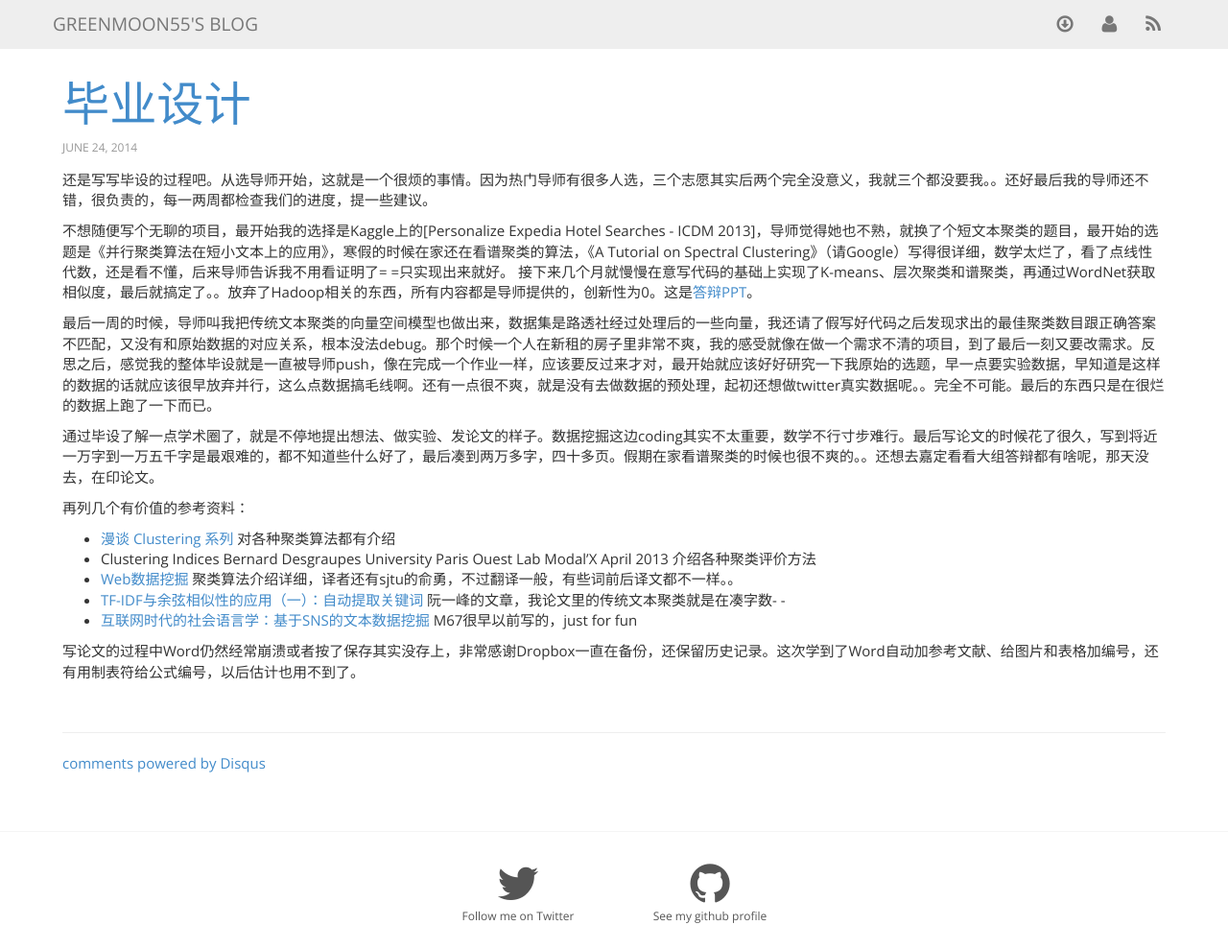
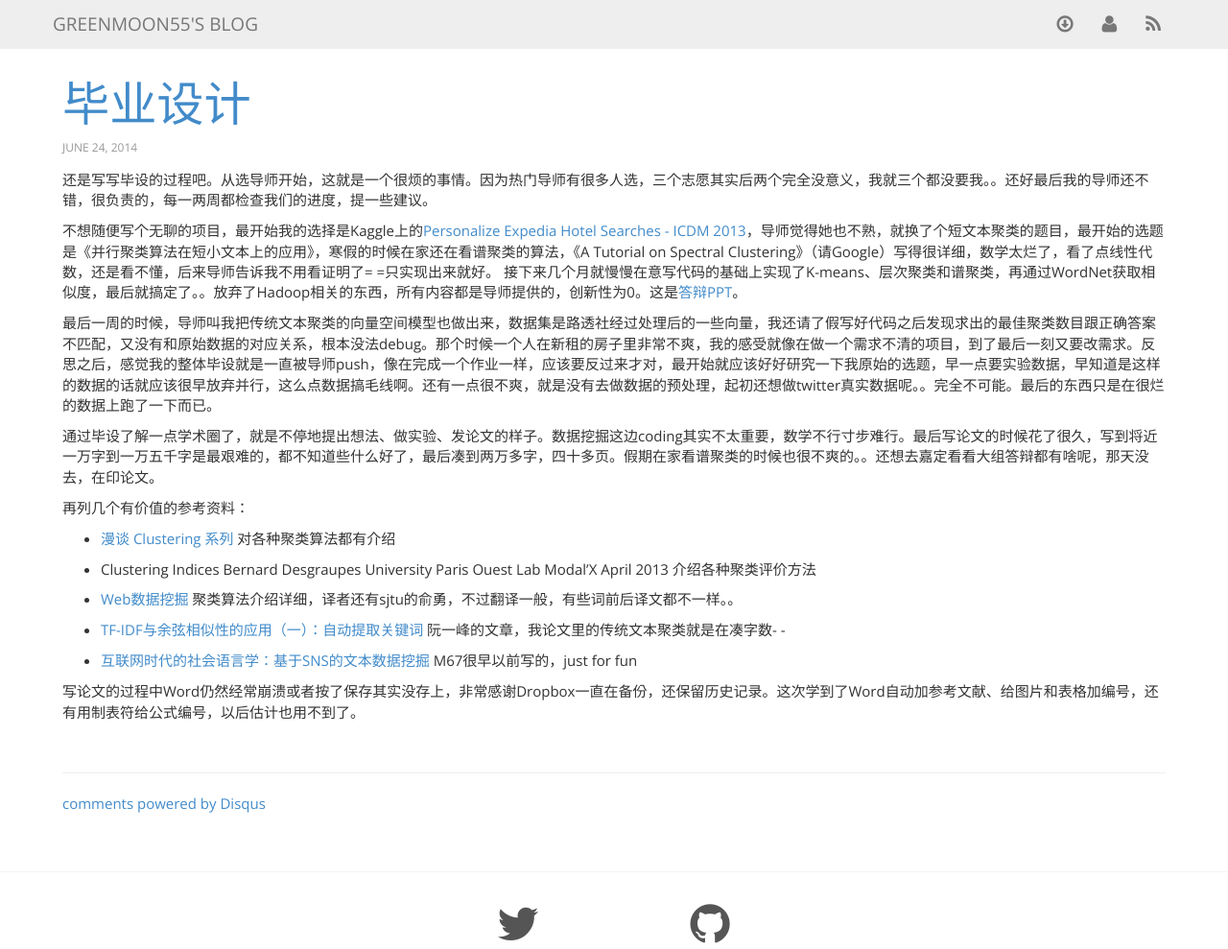
Before and after one commit to greenmoon55/greenmoon55.github.io, a Jekyll site: the page built from _posts/2014-06-24-graduation-thesis.md, in a window 1280 px wide and 1135 px high, cut to the strip 0-989 px from the top of the window. Shown: the whole strip at 96% size. Built offline with Jekyll 4.4.1, drawn with Linux system fonts in a browser that asks for light colours; nearby versions of some CDN libraries; Markdown is read by kramdown in place of the engine named in the settings; comment, search, counter and statistics services are not loaded; part of the change alters nothing that is shown.

```diff
--- a/_posts/2014-06-24-graduation-thesis.md
+++ b/_posts/2014-06-24-graduation-thesis.md
@@ -6,7 +6,7 @@ title: 毕业设计
 
 还是写写毕设的过程吧。从选导师开始，这就是一个很烦的事情。因为热门导师有很多人选，三个志愿其实后两个完全没意义，我就三个都没要我。。还好最后我的导师还不错，很负责的，每一两周都检查我们的进度，提一些建议。
 
-不想随便写个无聊的项目，最开始我的选择是Kaggle上的[Personalize Expedia Hotel Searches - ICDM 2013]，导师觉得她也不熟，就换了个短文本聚类的题目，最开始的选题是《并行聚类算法在短小文本上的应用》，寒假的时候在家还在看谱聚类的算法，《A Tutorial on Spectral Clustering》（请Google）写得很详细，数学太烂了，看了点线性代数，还是看不懂，后来导师告诉我不用看证明了= =只实现出来就好。
+不想随便写个无聊的项目，最开始我的选择是Kaggle上的[Personalize Expedia Hotel Searches - ICDM 2013](www.kaggle.com/c/expedia-personalized-sort)，导师觉得她也不熟，就换了个短文本聚类的题目，最开始的选题是《并行聚类算法在短小文本上的应用》，寒假的时候在家还在看谱聚类的算法，《A Tutorial on Spectral Clustering》（请Google）写得很详细，数学太烂了，看了点线性代数，还是看不懂，后来导师告诉我不用看证明了= =只实现出来就好。
 接下来几个月就慢慢在意写代码的基础上实现了K-means、层次聚类和谱聚类，再通过WordNet获取相似度，最后就搞定了。。放弃了Hadoop相关的东西，所有内容都是导师提供的，创新性为0。这是[答辩PPT](https://speakerdeck.com/greenmoon55/ju-lei-fen-xi-zai-duan-xiao-wen-ben-shang-de-ying-yong)。
 
 最后一周的时候，导师叫我把传统文本聚类的向量空间模型也做出来，数据集是路透社经过处理后的一些向量，我还请了假写好代码之后发现求出的最佳聚类数目跟正确答案不匹配，又没有和原始数据的对应关系，根本没法debug。那个时候一个人在新租的房子里非常不爽，我的感受就像在做一个需求不清的项目，到了最后一刻又要改需求。反思之后，感觉我的整体毕设就是一直被导师push，像在完成一个作业一样，应该要反过来才对，最开始就应该好好研究一下我原始的选题，早一点要实验数据，早知道是这样的数据的话就应该很早放弃并行，这么点数据搞毛线啊。还有一点很不爽，就是没有去做数据的预处理，起初还想做twitter真实数据呢。。完全不可能。最后的东西只是在很烂的数据上跑了一下而已。
@@ -14,10 +14,15 @@ title: 毕业设计
 通过毕设了解一点学术圈了，就是不停地提出想法、做实验、发论文的样子。数据挖掘这边coding其实不太重要，数学不行寸步难行。最后写论文的时候花了很久，写到将近一万字到一万五千字是最艰难的，都不知道些什么好了，最后凑到两万多字，四十多页。假期在家看谱聚类的时候也很不爽的。。还想去嘉定看看大组答辩都有啥呢，那天没去，在印论文。
 
 再列几个有价值的参考资料：
+
 - [漫谈 Clustering 系列](http://blog.pluskid.org/?page_id=78) 对各种聚类算法都有介绍
+
 - Clustering Indices Bernard Desgraupes University Paris Ouest Lab Modal’X April 2013 介绍各种聚类评价方法
+
 - [Web数据挖掘](http://book.douban.com/subject/3639345/) 聚类算法介绍详细，译者还有sjtu的俞勇，不过翻译一般，有些词前后译文都不一样。。
+
 - [TF-IDF与余弦相似性的应用（一）：自动提取关键词](http://www.ruanyifeng.com/blog/2013/03/tf-idf.html) 阮一峰的文章，我论文里的传统文本聚类就是在凑字数- -
+
 - [互联网时代的社会语言学：基于SNS的文本数据挖掘](http://www.matrix67.com/blog/archives/5044) M67很早以前写的，just for fun
 
 写论文的过程中Word仍然经常崩溃或者按了保存其实没存上，非常感谢Dropbox一直在备份，还保留历史记录。这次学到了Word自动加参考文献、给图片和表格加编号，还有用制表符给公式编号，以后估计也用不到了。
```
